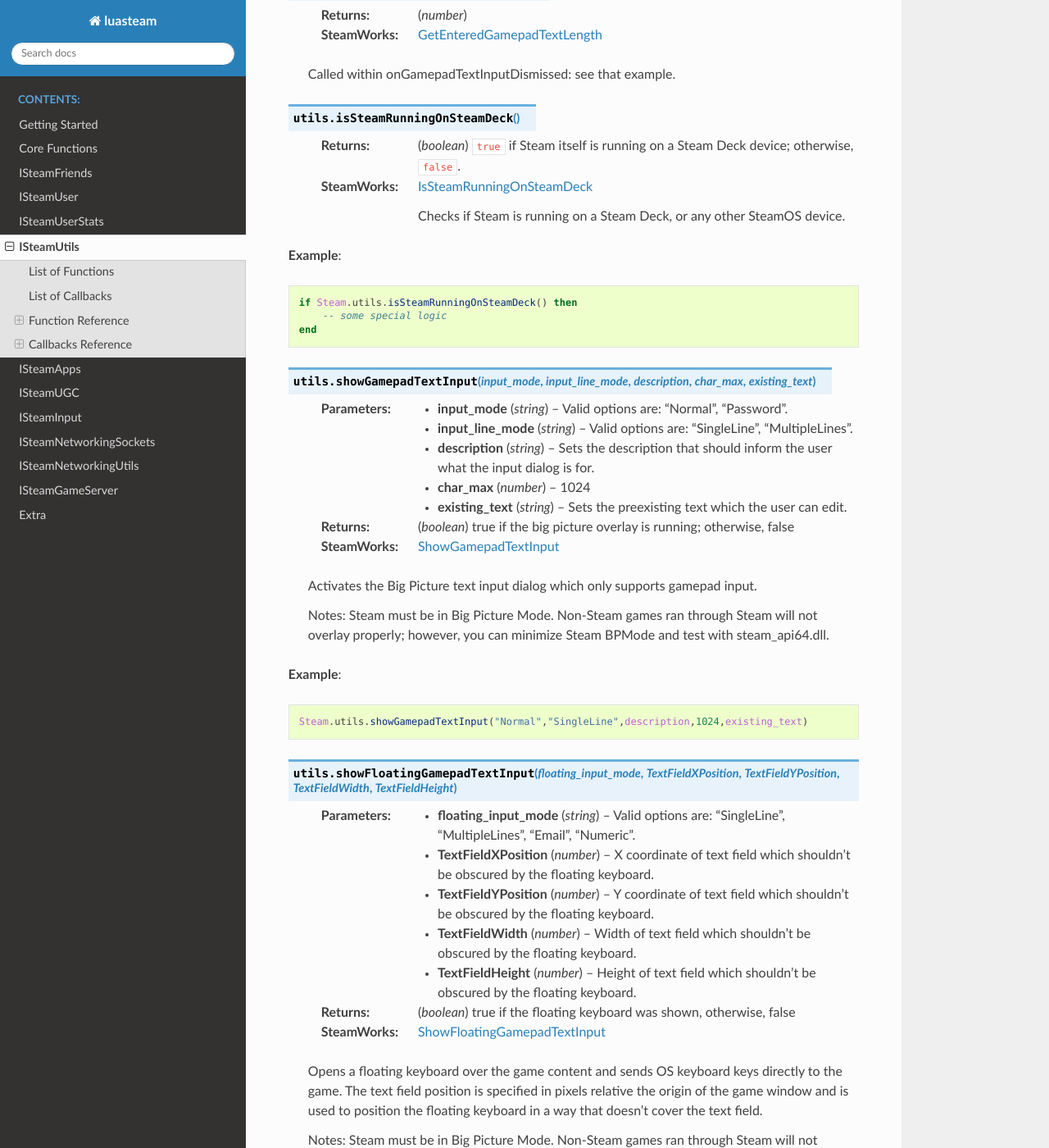
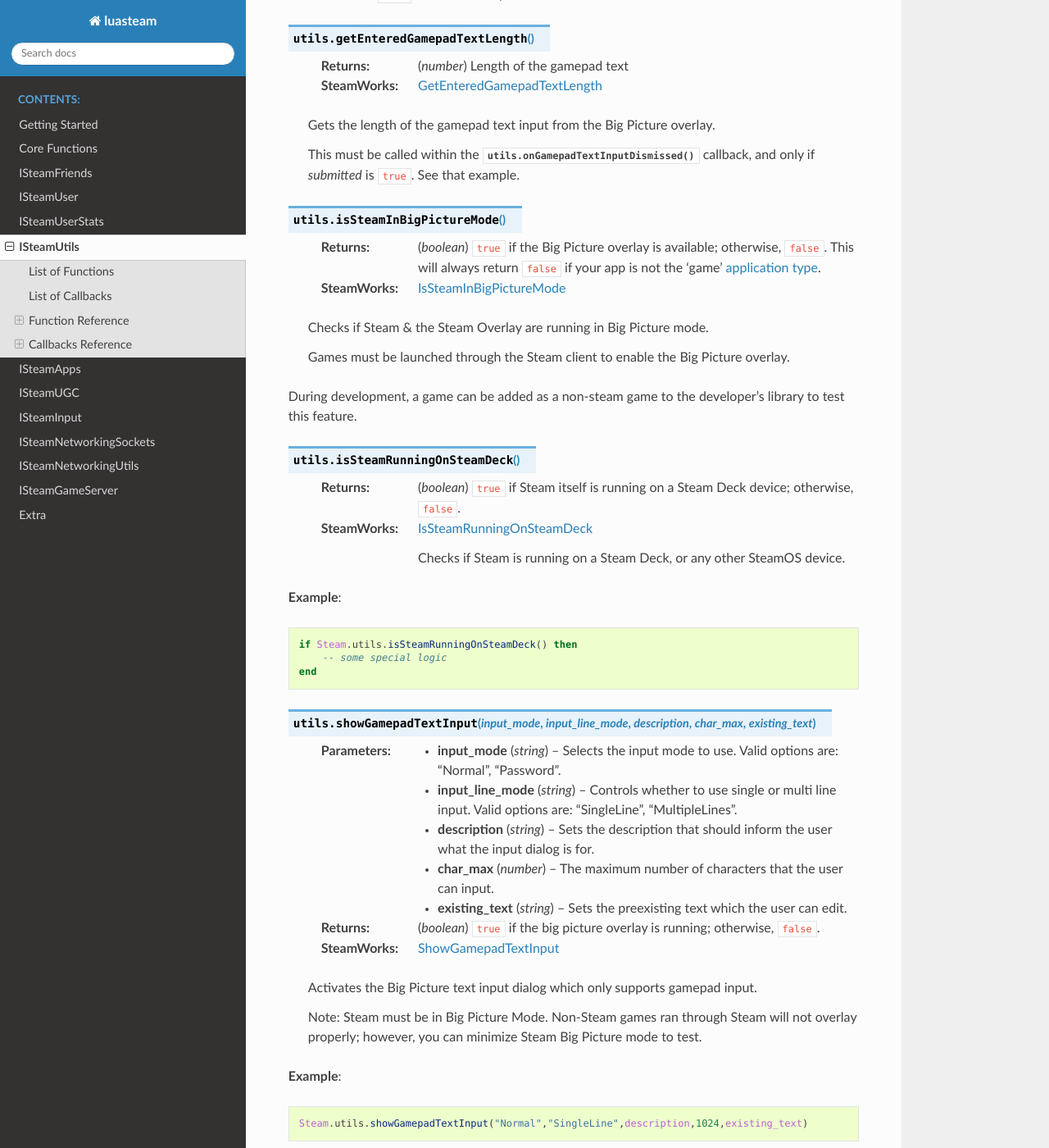
Before and after one commit to uspgamedev/luasteam, a Sphinx documentation site: the page built from docs/utils.rst, in a window 1280 px wide and 1400 px high, scrolled down 1114 px. Shown: the whole window at 82% size. Built offline with Sphinx 7.4.7 and the Read the Docs theme 3.1.0, drawn with Linux system fonts in a browser that asks for light colours; some of the changed text lies outside the part shown.

Commit message:
Some fixes to keyboard functions

```diff
--- a/docs/utils.rst
+++ b/docs/utils.rst
@@ -35,19 +35,32 @@
 
 .. function:: utils.getEnteredGamepadTextInput(buffer,length)
 
-    :param number buffer: 1024
-    :param number length: Number returned by getEnteredGamepadTextLength().
-    :returns: (`string`)
+    :param number length: Usually the number returned by `utils.getEnteredGamepadTextLength()`
+    :returns: (`string`) The gamepad text
     :SteamWorks: `GetEnteredGamepadTextInput <https://partner.steamgames.com/doc/api/ISteamUtils#GetEnteredGamepadTextInput>`_
 
-    Called within onGamepadTextInputDismissed: see that example.
+    Gets the gamepad text input from the Big Picture overlay.
+
+    This must be called within the :func:`utils.onGamepadTextInputDismissed` callback, and only if `submitted` is ``true``. See that example.
 
 .. function:: utils.getEnteredGamepadTextLength()
 
-    :returns: (`number`)
+    :returns: (`number`) Length of the gamepad text
     :SteamWorks: `GetEnteredGamepadTextLength <https://partner.steamgames.com/doc/api/ISteamUtils#GetEnteredGamepadTextLength>`_
 
-    Called within onGamepadTextInputDismissed: see that example.
+    Gets the length of the gamepad text input from the Big Picture overlay.
+
+    This must be called within the :func:`utils.onGamepadTextInputDismissed` callback, and only if `submitted` is ``true``. See that example.
+
+.. function:: utils.isSteamInBigPictureMode()
+
+    :returns: (`boolean`) ``true`` if the Big Picture overlay is available; otherwise, ``false``. This will always return ``false`` if your app is not the 'game' `application type <https://partner.steamgames.com/doc/store/application#types_of_applications>`_.
+    :SteamWorks: `IsSteamInBigPictureMode <https://partner.steamgames.com/doc/api/ISteamUtils#IsSteamInBigPictureMode>`_
+
+    Checks if Steam & the Steam Overlay are running in Big Picture mode.
+
+    Games must be launched through the Steam client to enable the Big Picture overlay.
+During development, a game can be added as a non-steam game to the developer's library to test this feature.
 
 .. function:: utils.isSteamRunningOnSteamDeck ()
 
@@ -62,44 +75,44 @@
         -- some special logic
     end
 
-.. function:: utils.showGamepadTextInput(input_mode,input_line_mode,description,char_max,existing_text)
+.. function:: utils.showGamepadTextInput(input_mode, input_line_mode, description, char_max, existing_text)
 
-    :param string input_mode: Valid options are: "Normal", "Password".
-    :param string input_line_mode: Valid options are: "SingleLine", "MultipleLines".
+    :param string input_mode: Selects the input mode to use. Valid options are: "Normal", "Password".
+    :param string input_line_mode: Controls whether to use single or multi line input. Valid options are: "SingleLine", "MultipleLines".
     :param string description: Sets the description that should inform the user what the input dialog is for.
-    :param number char_max: 1024
+    :param number char_max: The maximum number of characters that the user can input.
     :param string existing_text: Sets the preexisting text which the user can edit.
-    :returns: (`boolean`) true if the big picture overlay is running; otherwise, false
+    :returns: (`boolean`) ``true`` if the big picture overlay is running; otherwise, ``false``.
     :SteamWorks: `ShowGamepadTextInput <https://partner.steamgames.com/doc/api/ISteamUtils#ShowGamepadTextInput>`_
 
     Activates the Big Picture text input dialog which only supports gamepad input.
 
-    Notes: Steam must be in Big Picture Mode. Non-Steam games ran through Steam will not overlay properly; however, you can minimize Steam BPMode and test with steam_api64.dll.
+    Note: Steam must be in Big Picture Mode. Non-Steam games ran through Steam will not overlay properly; however, you can minimize Steam Big Picture mode to test.
 
 **Example**::
 
     Steam.utils.showGamepadTextInput("Normal","SingleLine",description,1024,existing_text)
 
-.. function:: utils.showFloatingGamepadTextInput(floating_input_mode,TextFieldXPosition,TextFieldYPosition,TextFieldWidth,TextFieldHeight)
+.. function:: utils.showFloatingGamepadTextInput(floating_input_mode, textFieldXPosition, textFieldYPosition, textFieldWidth, textFieldHeight)
 
-    :param string floating_input_mode: Valid options are: "SingleLine", "MultipleLines", "Email", "Numeric".
-    :param number TextFieldXPosition: X coordinate of text field which shouldn't be obscured by the floating keyboard.
-    :param number TextFieldYPosition: Y coordinate of text field which shouldn't be obscured by the floating keyboard.
-    :param number TextFieldWidth: Width of text field which shouldn't be obscured by the floating keyboard.
-    :param number TextFieldHeight: Height of text field which shouldn't be obscured by the floating keyboard.
-    :returns: (`boolean`) true if the floating keyboard was shown, otherwise, false
+    :param string floating_input_mode: Selects the keyboard type to use. Valid options are: "SingleLine", "MultipleLines", "Email", "Numeric".
+    :param number textFieldXPosition: X coordinate of text field which shouldn't be obscured by the floating keyboard.
+    :param number textFieldYPosition: Y coordinate of text field which shouldn't be obscured by the floating keyboard.
+    :param number textFieldWidth: Width of text field which shouldn't be obscured by the floating keyboard.
+    :param number textFieldHeight: Height of text field which shouldn't be obscured by the floating keyboard.
+    :returns: (`boolean`) ``true`` if the floating keyboard was shown, otherwise, ``false``.
     :SteamWorks: `ShowFloatingGamepadTextInput <https://partner.steamgames.com/doc/api/ISteamUtils#ShowFloatingGamepadTextInput>`_
 
     Opens a floating keyboard over the game content and sends OS keyboard keys directly to the game.
     The text field position is specified in pixels relative the origin of the game window and is used to position the floating keyboard in a way that doesn't cover the text field.
 
-    Notes: Steam must be in Big Picture Mode. Non-Steam games ran through Steam will not overlay properly; however, you can minimize Steam BPMode and test with steam_api64.dll.
+    Note: Steam must be in Big Picture Mode. Non-Steam games ran through Steam will not overlay properly; however, you can minimize Steam Big Picture mode to test.
 
 **Example**::
 
     -- For bottom of window use 0,0,0,0
     -- For top of window use 0,window height/2,window width,window height/2
-    Steam.utils.showFloatingGamepadTextInput("SingleLine",x,y,w,h)
+    Steam.utils.showFloatingGamepadTextInput("SingleLine", x, y, w, h)
 
 Callbacks Reference
 -------------------
@@ -114,7 +127,7 @@
 
     :param table data: A table similar to `GamepadTextInputDismissed_t <https://partner.steamgames.com/doc/api/ISteamUtils#GamepadTextInputDismissed_t>`_
 
-		* **data.submitted** (`boolean`)  -- true if user entered & accepted text (Call utils.getEnteredGamepadTextInput to receive the text), false if input was canceled.
+		* **data.submitted** (`boolean`)  -- ``true`` if user entered & accepted text (Call :func:`utils.getEnteredGamepadTextInput` to receive the text), ``false`` if input was canceled.
 		* **data.submittedText** (`number`)  -- Contains the length in bytes if there was text submitted.
     :returns: nothing
     :SteamWorks: `GamepadTextInputDismissed_t <https://partner.steamgames.com/doc/api/ISteamUtils#GamepadTextInputDismissed_t>`_
@@ -124,9 +137,9 @@
 **Example**::
 
     function Steam.utils.onGamepadTextInputDismissed(data)
-       if not data.submitted then return end-- The user canceled
+       if not data.submitted then return end -- The user canceled
        local length = Steam.utils.getEnteredGamepadTextLength();
-       local newstring = Steam.utils.getEnteredGamepadTextInput(1024, length);
+       local newstring = Steam.utils.getEnteredGamepadTextInput(length);
        -- Use the newstring made by the user.
     end
 
@@ -135,4 +148,4 @@
     :returns: nothing
     :SteamWorks: `FloatingGamepadTextInputDismissed_t <https://partner.steamgames.com/doc/api/ISteamUtils#FloatingGamepadTextInputDismissed_t>`_
 
-    Called when the floating keyboard invoked from utils.showFloatingGamepadTextInput has been closed.
+    Called when the floating keyboard invoked from :func:`utils.showFloatingGamepadTextInput` has been closed.
```
Also changed, not shown: 1 other file.
